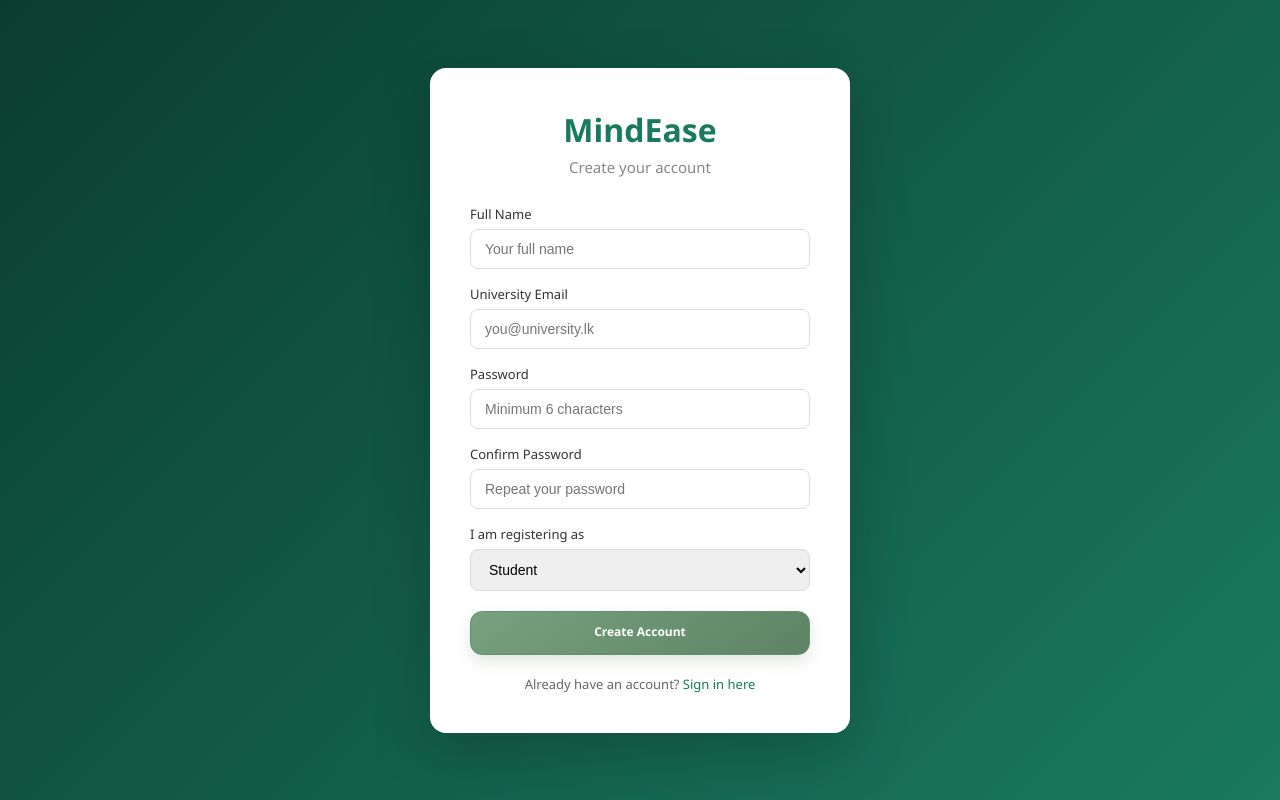
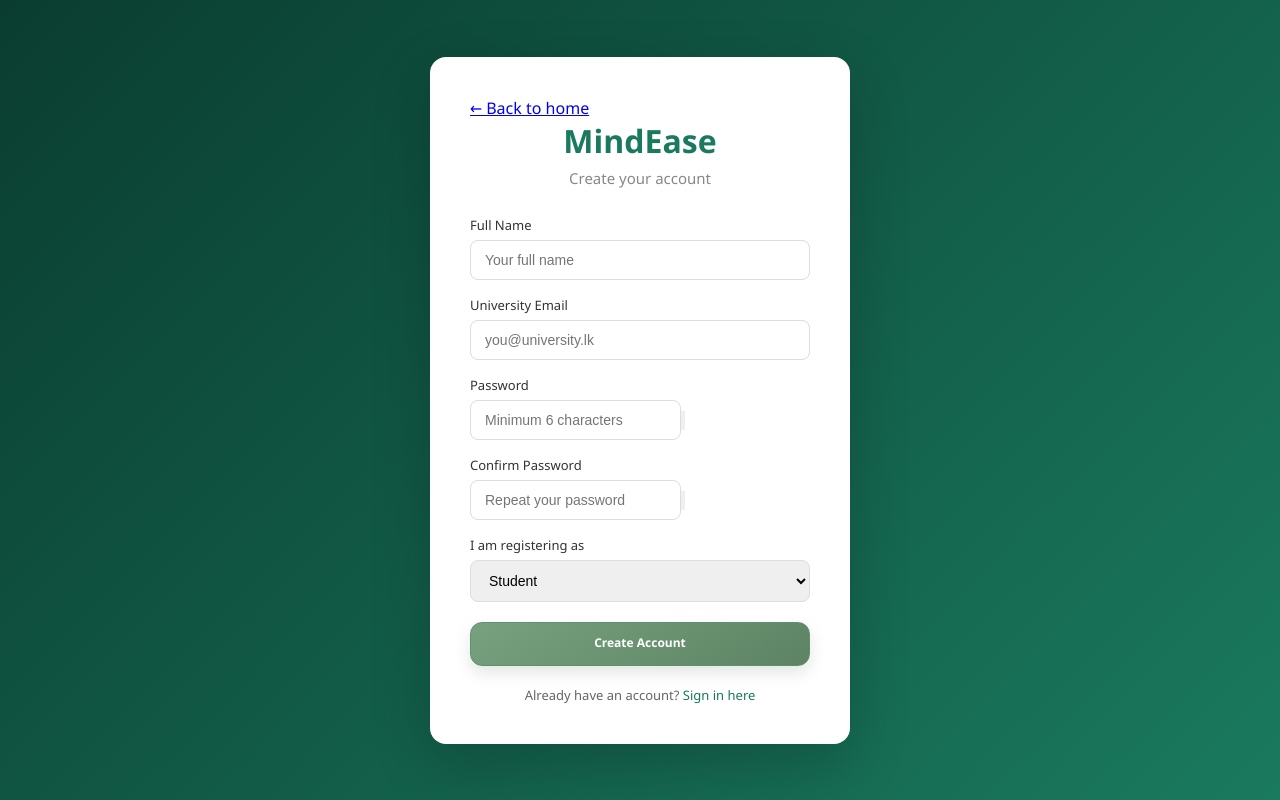
Before and after one commit to Dedunu2002/mindease, a React (Vite) app in the folder mindease-frontend/: page /register in a window 1280 px wide. Built offline with nearby package versions, Linux system fonts and the light colour scheme; no server answers.

Commit message:
update login and register page

```diff
--- a/mindease-frontend/src/pages/Login.jsx
+++ b/mindease-frontend/src/pages/Login.jsx
@@ -1,83 +1,187 @@
-// src/pages/Login.jsx
-import { useState }            from 'react'
-import { useNavigate, Link }   from 'react-router-dom'
-import { useAuth }             from '../context/AuthContext'
-import api                     from '../api/axios'
+import { useState } from 'react'
+import { useNavigate, Link } from 'react-router-dom'
+import { useAuth } from '../context/AuthContext'
+import api from '../api/axios'
 import '../styles/Auth.css'
 
 export default function Login() {
-  // useState stores the values typed in the form
-  const [email,    setEmail]    = useState('')
+
+  const [email, setEmail] = useState('')
   const [password, setPassword] = useState('')
-  const [error,    setError]    = useState('')   // error message to show
-  const [loading,  setLoading]  = useState(false) // true while waiting for Flask
 
-  const { login }   = useAuth()      // from AuthContext
-  const navigate    = useNavigate()  // used to redirect to dashboard
+  const [showPassword, setShowPassword] = useState(false)
 
-  // Called when the form is submitted
+  const [error, setError] = useState('')
+  const [loading, setLoading] = useState(false)
+
+  const { login } = useAuth()
+  const navigate = useNavigate()
+
   const handleLogin = async (e) => {
-    e.preventDefault()    // stop page from refreshing
+
+    e.preventDefault()
+
     setError('')
     setLoading(true)
 
     try {
-      // Send email + password to Flask
-      const res = await api.post('/login', { email, password })
 
-      // Save user in AuthContext
+      const res = await api.post('/login', {
+        email,
+        password
+      })
+
       login(res.data.user)
 
-      // Redirect to the right dashboard based on role
       const role = res.data.user.role
-      if      (role === 'student')    navigate('/student-dashboard')
-      else if (role === 'counsellor') navigate('/counsellor-dashboard')
-      else if (role === 'admin')      navigate('/admin-dashboard')
+
+      if (role === 'student') {
+        navigate('/student-dashboard')
+      }
+      else if (role === 'counsellor') {
+        navigate('/counsellor-dashboard')
+      }
+      else if (role === 'admin') {
+        navigate('/admin-dashboard')
+      }
 
     } catch (err) {
-      // Show error from Flask (wrong password, not found, etc.)
-      setError(err.response?.data?.error || 'Login failed. Please try again.')
+
+      setError(
+        err.response?.data?.error ||
+        'Login failed. Please try again.'
+      )
+
     } finally {
+
       setLoading(false)
+
     }
   }
 
   return (
+
     <div className="auth-page">
+
       <div className="auth-card">
 
-        {/* Logo + heading */}
+        <Link
+          to="/"
+          className="auth-back-home"
+        >
+          ← Back to home
+        </Link>
+
         <div className="auth-header">
-          <h1 className="brand">MindEase</h1>
-          <p>Sign in to your account</p>
+
+          <h1 className="brand">
+            MindEase
+          </h1>
+
+          <p>
+            Sign in to your account
+          </p>
+
         </div>
 
-        {/* Error message — only shows if error is not empty */}
-        {error && <div className="auth-error">{error}</div>}
+        {error && (
+          <div className="auth-error">
+            {error}
+          </div>
+        )}
 
-        {/* Login form */}
-        <form onSubmit={handleLogin} className="auth-form">
+        <form
+          onSubmit={handleLogin}
+          className="auth-form"
+        >
 
           <div className="form-group">
-            <label>University Email</label>
+
+            <label>
+              University Email
+            </label>
+
             <input
               type="email"
               placeholder="you@university.lk"
               value={email}
               onChange={(e) => setEmail(e.target.value)}
+              autoComplete="email"
               required
             />
+
           </div>
 
           <div className="form-group">
-            <label>Password</label>
+
+            <div className="auth-label-row">
+
+              <label>
+                Password
+              </label>
+
+              <Link
+                to="/forgot-password"
+                className="forgot-password-link"
+              >
+                Forgot password?
+              </Link>
+
+            </div>
+
+            <div className="password-input-wrapper">
+
               <input
-              type="password"
+                type={showPassword ? 'text' : 'password'}
                 placeholder="Enter your password"
                 value={password}
                 onChange={(e) => setPassword(e.target.value)}
+                autoComplete="current-password"
                 required
               />
+
+              <button
+                type="button"
+                className="password-toggle"
+                onClick={() =>
+                  setShowPassword((prev) => !prev)
+                }
+                aria-label={
+                  showPassword
+                    ? 'Hide password'
+                    : 'Show password'
+                }
+              >
+
+                {showPassword ? (
+                  <svg
+                    viewBox="0 0 24 24"
+                    aria-hidden="true"
+                  >
+                    <path
+                      d="M3 3l18 18M10.58 10.58A2 2 0 0013.42 13.42M9.88 5.09A10.94 10.94 0 0112 4.5c5 0 8.5 4.5 9.5 7.5a10.9 10.9 0 01-3.02 4.39M6.23 6.23C4.42 7.57 3.18 9.32 2.5 12c1 3 4.5 7.5 9.5 7.5a10.7 10.7 0 003.37-.54"
+                    />
+                  </svg>
+                ) : (
+                  <svg
+                    viewBox="0 0 24 24"
+                    aria-hidden="true"
+                  >
+                    <path
+                      d="M2.5 12C3.5 9 7 4.5 12 4.5S20.5 9 21.5 12 18 19.5 12 19.5 3.5 15 2.5 12Z"
+                    />
+                    <circle
+                      cx="12"
+                      cy="12"
+                      r="2.8"
+                    />
+                  </svg>
+                )}
+
+              </button>
+
+            </div>
+
           </div>
 
           <button
@@ -85,16 +189,27 @@ export default function Login() {
             className="btn-primary"
             disabled={loading}
           >
-            {loading ? 'Signing in...' : 'Sign In'}
+            {loading
+              ? 'Signing in...'
+              : 'Sign In'}
           </button>
 
         </form>
 
         <p className="auth-switch">
-          Don't have an account? <Link to="/register">Register here</Link>
+
+          Don't have an account?
+
+          {' '}
+
+          <Link to="/register">
+            Register here
+          </Link>
+
         </p>
 
       </div>
+
     </div>
   )
 }
--- a/mindease-frontend/src/pages/register.jsx
+++ b/mindease-frontend/src/pages/register.jsx
@@ -1,116 +1,320 @@
-// src/pages/Register.jsx
-import { useState }          from 'react'
+import { useState } from 'react'
 import { useNavigate, Link } from 'react-router-dom'
-import api                   from '../api/axios'
+import api from '../api/axios'
 import '../styles/Auth.css'
 
 export default function Register() {
-  const [form, setForm]       = useState({
-    name: '', email: '', password: '', confirm: '', role: 'student'
+
+  const [form, setForm] = useState({
+    name: '',
+    email: '',
+    password: '',
+    confirm: '',
+    role: 'student'
   })
-  const [error,   setError]   = useState('')
+
+  const [showPassword, setShowPassword] = useState(false)
+  const [showConfirmPassword, setShowConfirmPassword] = useState(false)
+
+  const [error, setError] = useState('')
   const [success, setSuccess] = useState('')
   const [loading, setLoading] = useState(false)
-  const navigate              = useNavigate()
 
-  // Updates one field in the form object when user types
+  const navigate = useNavigate()
+
   const handleChange = (e) => {
-    setForm({ ...form, [e.target.name]: e.target.value })
+
+    setForm({
+      ...form,
+      [e.target.name]: e.target.value
+    })
+
   }
 
   const handleRegister = async (e) => {
+
     e.preventDefault()
+
     setError('')
     setSuccess('')
 
-    // Client-side check: passwords match
     if (form.password !== form.confirm) {
+
       setError('Passwords do not match')
+
       return
     }
 
     setLoading(true)
+
     try {
+
       const res = await api.post('/register', {
-        name:     form.name,
-        email:    form.email,
+        name: form.name,
+        email: form.email,
         password: form.password,
-        role:     form.role
+        role: form.role
       })
 
       setSuccess(res.data.message)
 
-      // Redirect to login after 2 seconds
-      setTimeout(() => navigate('/login'), 2000)
+      setTimeout(() => {
+        navigate('/login')
+      }, 2000)
 
     } catch (err) {
-      setError(err.response?.data?.error || 'Registration failed. Try again.')
+
+      setError(
+        err.response?.data?.error ||
+        'Registration failed. Try again.'
+      )
+
     } finally {
+
       setLoading(false)
+
     }
   }
 
+  const passwordEye = (visible) => {
+
+    return visible ? (
+
+      <svg
+        viewBox="0 0 24 24"
+        aria-hidden="true"
+      >
+        <path
+          d="M3 3l18 18M10.58 10.58A2 2 0 0013.42 13.42M9.88 5.09A10.94 10.94 0 0112 4.5c5 0 8.5 4.5 9.5 7.5a10.9 10.9 0 01-3.02 4.39M6.23 6.23C4.42 7.57 3.18 9.32 2.5 12c1 3 4.5 7.5 9.5 7.5a10.7 10.7 0 003.37-.54"
+        />
+      </svg>
+
+    ) : (
+
+      <svg
+        viewBox="0 0 24 24"
+        aria-hidden="true"
+      >
+        <path
+          d="M2.5 12C3.5 9 7 4.5 12 4.5S20.5 9 21.5 12 18 19.5 12 19.5 3.5 15 2.5 12Z"
+        />
+        <circle
+          cx="12"
+          cy="12"
+          r="2.8"
+        />
+      </svg>
+
+    )
+  }
+
   return (
+
     <div className="auth-page">
+
       <div className="auth-card">
 
+        <Link
+          to="/"
+          className="auth-back-home"
+        >
+          ← Back to home
+        </Link>
+
         <div className="auth-header">
-          <h1 className="brand">MindEase</h1>
-          <p>Create your account</p>
+
+          <h1 className="brand">
+            MindEase
+          </h1>
+
+          <p>
+            Create your account
+          </p>
+
         </div>
 
-        {error   && <div className="auth-error">{error}</div>}
-        {success && <div className="auth-success">{success}</div>}
+        {error && (
+          <div className="auth-error">
+            {error}
+          </div>
+        )}
 
-        <form onSubmit={handleRegister} className="auth-form">
+        {success && (
+          <div className="auth-success">
+            {success}
+          </div>
+        )}
+
+        <form
+          onSubmit={handleRegister}
+          className="auth-form"
+        >
 
           <div className="form-group">
-            <label>Full Name</label>
-            <input type="text" name="name"
+
+            <label>
+              Full Name
+            </label>
+
+            <input
+              type="text"
+              name="name"
               placeholder="Your full name"
-              value={form.name} onChange={handleChange} required />
+              value={form.name}
+              onChange={handleChange}
+              autoComplete="name"
+              required
+            />
+
           </div>
 
           <div className="form-group">
-            <label>University Email</label>
-            <input type="email" name="email"
+
+            <label>
+              University Email
+            </label>
+
+            <input
+              type="email"
+              name="email"
               placeholder="you@university.lk"
-              value={form.email} onChange={handleChange} required />
+              value={form.email}
+              onChange={handleChange}
+              autoComplete="email"
+              required
+            />
+
           </div>
 
           <div className="form-group">
-            <label>Password</label>
-            <input type="password" name="password"
-              placeholder="Minimum 6 characters"
-              value={form.password} onChange={handleChange} required />
+
+            <label>
+              Password
+            </label>
+
+            <div className="password-input-wrapper">
+
+              <input
+                type={showPassword ? 'text' : 'password'}
+                name="password"
+                placeholder="Minimum 6 characters"
+                value={form.password}
+                onChange={handleChange}
+                autoComplete="new-password"
+                required
+              />
+
+              <button
+                type="button"
+                className="password-toggle"
+                onClick={() =>
+                  setShowPassword((prev) => !prev)
+                }
+                aria-label={
+                  showPassword
+                    ? 'Hide password'
+                    : 'Show password'
+                }
+              >
+                {passwordEye(showPassword)}
+              </button>
+
+            </div>
+
           </div>
 
           <div className="form-group">
-            <label>Confirm Password</label>
-            <input type="password" name="confirm"
-              placeholder="Repeat your password"
-              value={form.confirm} onChange={handleChange} required />
+
+            <label>
+              Confirm Password
+            </label>
+
+            <div className="password-input-wrapper">
+
+              <input
+                type={
+                  showConfirmPassword
+                    ? 'text'
+                    : 'password'
+                }
+                name="confirm"
+                placeholder="Repeat your password"
+                value={form.confirm}
+                onChange={handleChange}
+                autoComplete="new-password"
+                required
+              />
+
+              <button
+                type="button"
+                className="password-toggle"
+                onClick={() =>
+                  setShowConfirmPassword(
+                    (prev) => !prev
+                  )
+                }
+                aria-label={
+                  showConfirmPassword
+                    ? 'Hide password'
+                    : 'Show password'
+                }
+              >
+                {passwordEye(showConfirmPassword)}
+              </button>
+
+            </div>
+
           </div>
 
           <div className="form-group">
-            <label>I am registering as</label>
-            <select name="role" value={form.role} onChange={handleChange}>
-              <option value="student">Student</option>
-              <option value="counsellor">Counsellor (requires admin approval)</option>
+
+            <label>
+              I am registering as
+            </label>
+
+            <select
+              name="role"
+              value={form.role}
+              onChange={handleChange}
+            >
+              <option value="student">
+                Student
+              </option>
+
+              <option value="counsellor">
+                Counsellor (requires admin approval)
+              </option>
+
             </select>
+
           </div>
 
-          <button type="submit" className="btn-primary" disabled={loading}>
-            {loading ? 'Creating account...' : 'Create Account'}
+          <button
+            type="submit"
+            className="btn-primary"
+            disabled={loading}
+          >
+            {loading
+              ? 'Creating account...'
+              : 'Create Account'}
           </button>
 
         </form>
 
         <p className="auth-switch">
-          Already have an account? <Link to="/login">Sign in here</Link>
+
+          Already have an account?
+
+          {' '}
+
+          <Link to="/login">
+            Sign in here
+          </Link>
+
         </p>
 
       </div>
+
     </div>
   )
 }
```
Lines whose indentation alone changed are shown as unchanged.
